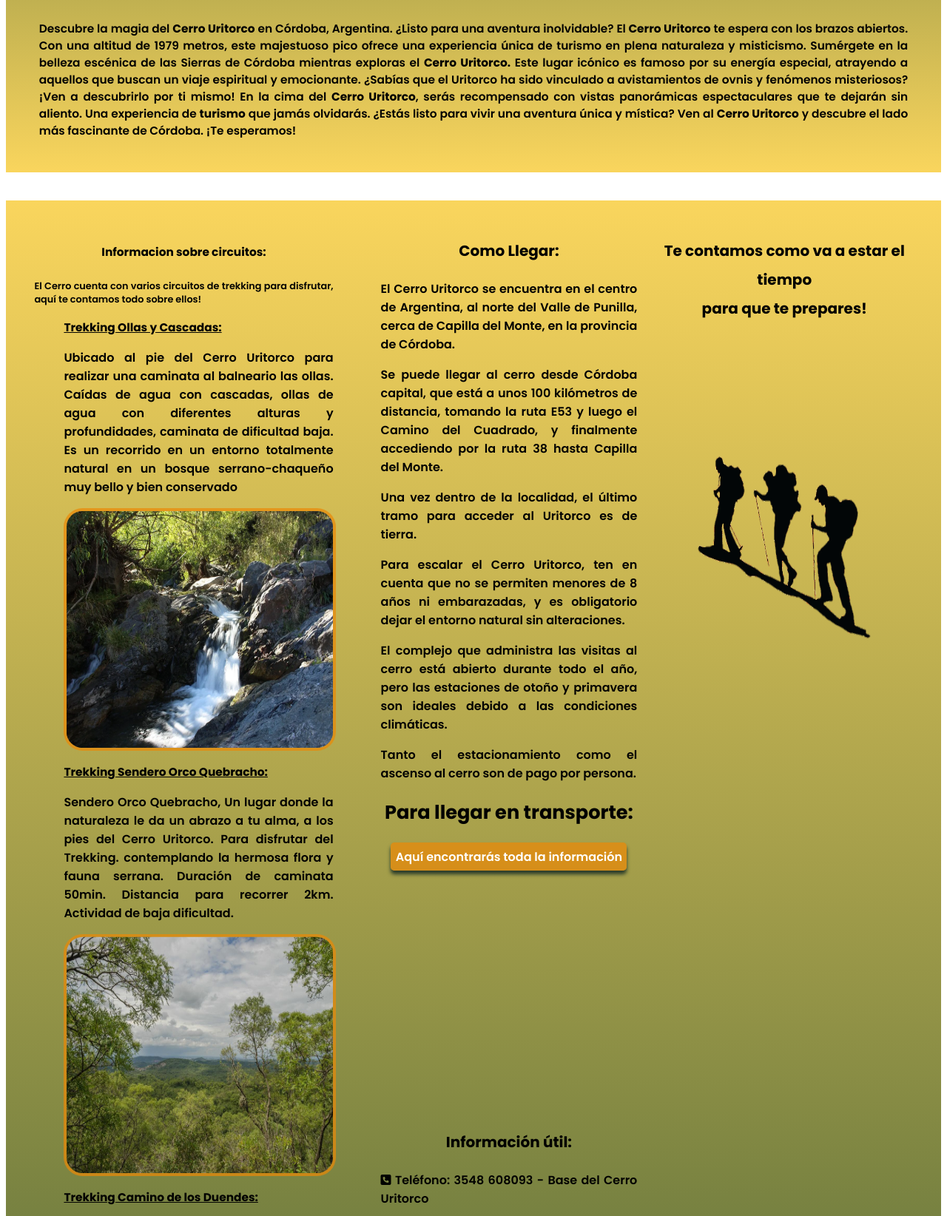
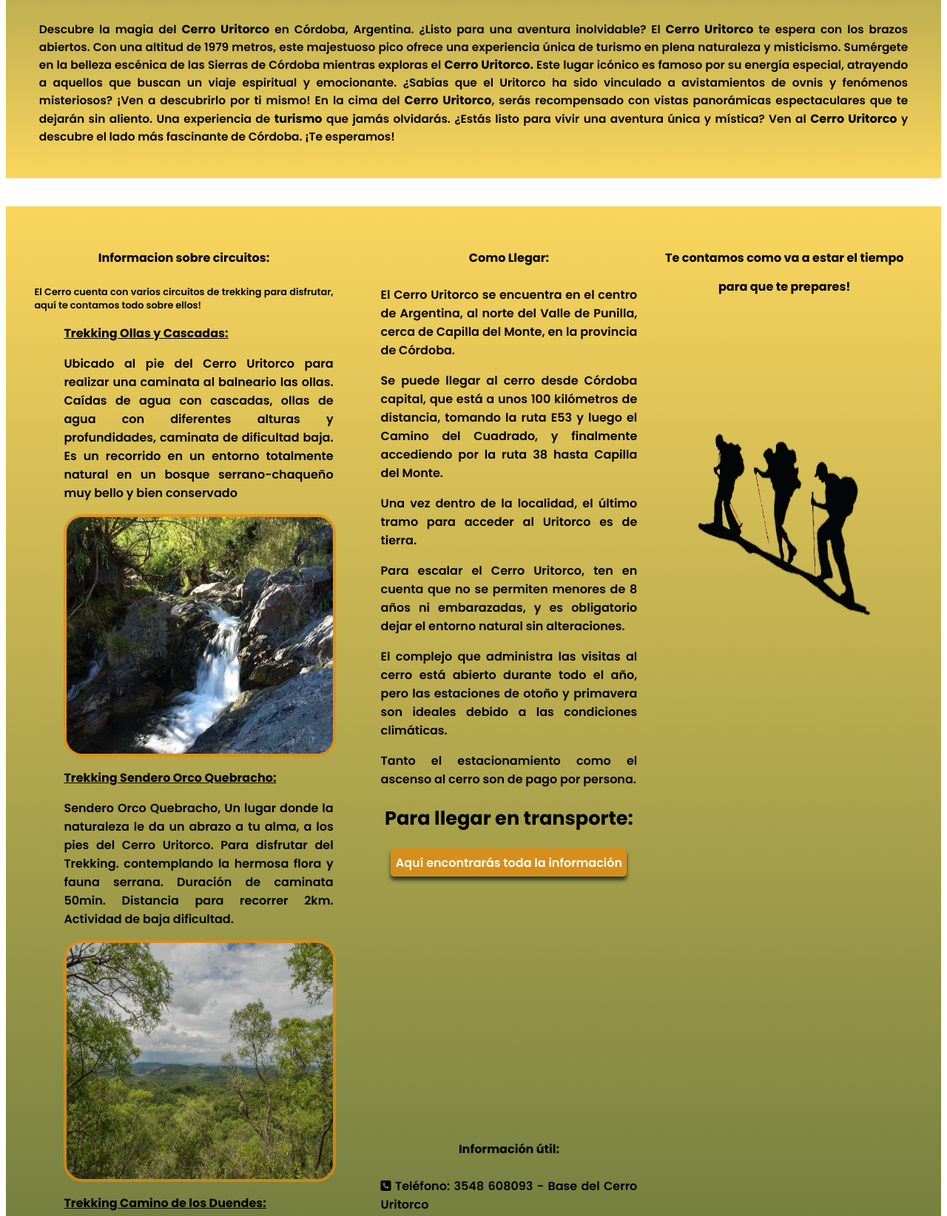
Before and after one commit to cmarambio/ProyectoCodo1, a plain HTML site: page templates/uritorcodefinitivo.html in a window 1280 px wide. Shown: the part 620-2264 px from the top of the page at 74% size. Drawn offline with Linux system fonts and the light colour scheme; no server answers; grey boxes are pictures that could not be loaded.

Commit message:
correccion tamaño letras

```diff
--- a/estilos/galeria.css
+++ b/estilos/galeria.css
@@ -41,7 +41,7 @@
   border: 1px solid #b3a2a2;
 }
 .uritorco{
-  background-image: url('img/camina.jpg');
+  background-image: url('img/OBAMVFQBZFG7VOQJVZZUCQHPQQ.jpg');
 
 }
 
--- a/estilos/uritorcomod_estilos/stylesuritorco.css
+++ b/estilos/uritorcomod_estilos/stylesuritorco.css
@@ -69,11 +69,8 @@ p {
 
 }
 
-@media(max-width: 768px){
-    .contenedor{
-        display: block;
-    }
-}
+
+
 
 .circuitos {
     flex: 1;
@@ -182,3 +179,23 @@ p {
     max-height: 200px; */
 
 }
+
+@media(max-width: 768px){
+    .contenedor{
+        display: block;
+    }
+    .descripcion{
+        font-size: 2vh;
+    }
+   .p-circuitos{
+        font-size: 2vh;
+    }
+
+    span h2{
+        font-size: 2.5vh;
+    }
+
+    .infoApi{
+        font-size: 2.5vw;
+    }
+}
--- a/templates/uritorcodefinitivo.html
+++ b/templates/uritorcodefinitivo.html
@@ -64,24 +64,24 @@
             </div>
 
             <p class="descripcion">
-                Descubre la magia del <strong style="font-size: 1.2vw;">Cerro Uritorco</strong> en Córdoba, Argentina.
-                ¿Listo para una aventura inolvidable? El<b style="font-size: 1.2vw;"> Cerro Uritorco</b> te espera con
+                Descubre la magia del <strong>Cerro Uritorco</strong> en Córdoba, Argentina.
+                ¿Listo para una aventura inolvidable? El<b> Cerro Uritorco</b> te espera con
                 los brazos abiertos.
                 Con una altitud de 1979
                 metros, este majestuoso pico ofrece una experiencia única de turismo en plena naturaleza y misticismo.
                 Sumérgete en la belleza escénica de las Sierras de Córdoba mientras exploras el <b
-                    style="font-size: 1.2vw;">Cerro Uritorco.</b>
+                >Cerro Uritorco.</b>
                 Este lugar icónico es
                 famoso por su energía especial, atrayendo a aquellos que buscan un viaje espiritual y emocionante.
                 ¿Sabías que el
                 Uritorco ha sido vinculado a avistamientos de ovnis y fenómenos misteriosos? ¡Ven a descubrirlo por ti
                 mismo!
-                En la cima del <b style="font-size: 1.2vw;">Cerro Uritorco</b>, serás recompensado con vistas
+                En la cima del <b>Cerro Uritorco</b>, serás recompensado con vistas
                 panorámicas espectaculares que te
                 dejarán sin aliento.
                 Una
-                experiencia de <strong style="font-size: 1.2vw;">turismo</strong> que jamás olvidarás.
-                ¿Estás listo para vivir una aventura única y mística? Ven al <b style="font-size: 1.2vw;">Cerro
+                experiencia de <strong>turismo</strong> que jamás olvidarás.
+                ¿Estás listo para vivir una aventura única y mística? Ven al <b>Cerro
                     Uritorco</b> y descubre el lado
                 más fascinante de
                 Córdoba. ¡Te esperamos!</p>
@@ -97,7 +97,7 @@
             <div class="contenedor">
                 <span class="circuitos">
                     <!-- Contenido de circuitos -->
-                    <h2><strong style="font-size: 1.2vw;">Informacion sobre circuitos:</strong></h2>
+                    <h2><strong>Informacion sobre circuitos:</strong></h2>
                     <p class="p-circuitos"> El Cerro cuenta con varios circuitos de trekking para disfrutar, aquí te
                         contamos todo sobre
                         ellos!
@@ -107,7 +107,7 @@
                     <ul type="square" class="lista-desordenada">
 
                         <li class="lista-titulo">
-                            <h3 class="titulo-circuito"><u><strong style="font-size: 1.2vw;">Trekking Ollas y
+                            <h3 class="titulo-circuito"><u><strong>Trekking Ollas y
                                         Cascadas:</strong></u></h3>
                         </li>
                         <p>Ubicado al pie del Cerro Uritorco para realizar una caminata al
@@ -123,7 +123,7 @@
 
 
                         <li class="lista-titulo">
-                            <h3 class="titulo-circuito"><u><strong style="font-size: 1.2vw;">Trekking Sendero Orco
+                            <h3 class="titulo-circuito"><u><strong>Trekking Sendero Orco
                                         Quebracho:</strong></u>
                             </h3>
                         </li>
@@ -143,7 +143,7 @@
 
 
                         <li class="lista-titulo">
-                            <h3 class="titulo-circuito"><u><strong style="font-size: 1.2vw;;">Trekking Camino de los
+                            <h3 class="titulo-circuito"><u><strong>Trekking Camino de los
                                         Duendes:</strong></u>
                             </h3>
                         </li>
@@ -180,7 +180,7 @@
                 <span class="llegar">
                     <!-- Contenido de cómo llegar -->
 
-                    <h2><strong style="font-size: 20px;">Como Llegar:</strong></h2>
+                    <h2><strong>Como Llegar:</strong></h2>
                     <div>
 
                         <p>El Cerro Uritorco se encuentra en el centro de Argentina, al norte del
@@ -222,13 +222,13 @@
                         <br>
                         <br>
 
-                        <h2><b style="font-size: 20px;">Información útil:</b></h2>
+                        <h2><b>Información útil:</b></h2>
 
                         <p><i class="fa-solid fa-square-phone"></i> Teléfono: 3548 608093 - Base del Cerro Uritorco</p>
 
 
                         <dl>
-                            <h3><u style="font-size: 20px;">Qué llevar para protegerse:</u></h3>
+                            <h3><u>Qué llevar para protegerse:</u></h3>
                             <dt>
                             <dd id="dd">- Calzado adecuado (zapatillas de trekking o similares).</dd>
                             <dd id="dd">- Gorra de verano o gorro de invierno (no hay sombra en ninguna parte del
@@ -239,7 +239,7 @@
                             <dd id="dd">- Bastones de senderismo si te es útil y funcional.</dd>
                             </dt>
 
-                            <h3><u style="font-size: 20px;">Qué llevar para comer e hidratarse:</u></h3>
+                            <h3><u>Qué llevar para comer e hidratarse:</u></h3>
                             <dt>
 
                             <dd id="dd">- Una fruta por persona y una barra de cereal.</dd>
@@ -268,7 +268,7 @@
                     <div >
                         <!-- Contenido de la API del clima -->
 
-                        <h2><b style="font-size: 20px;">Te contamos como va a estar el tiempo <br>para que te
+                        <h2><b>Te contamos como va a estar el tiempo <br>para que te
                                 prepares!</b>
                         </h2>
 
```
Also changed, not shown: index.html (+1 -3 lines).
